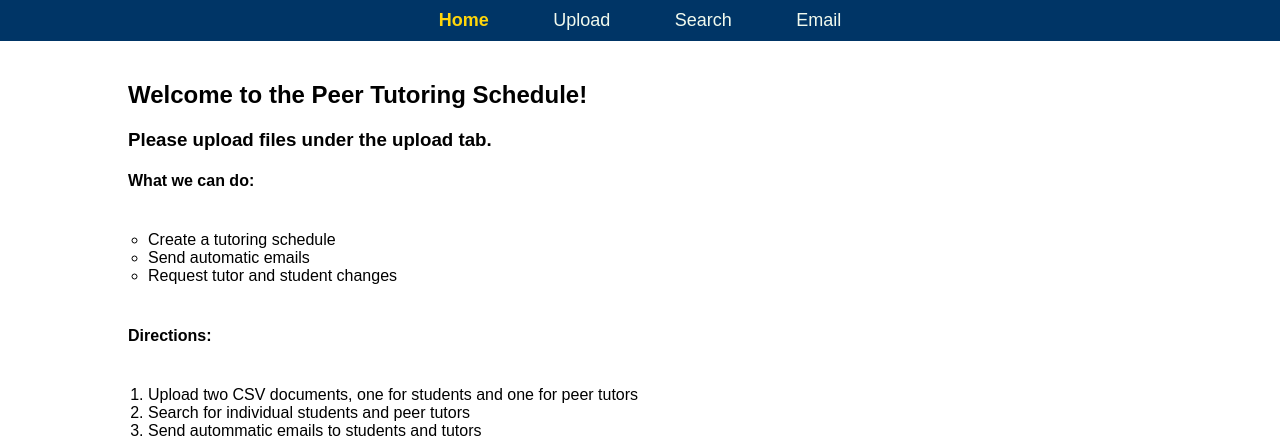
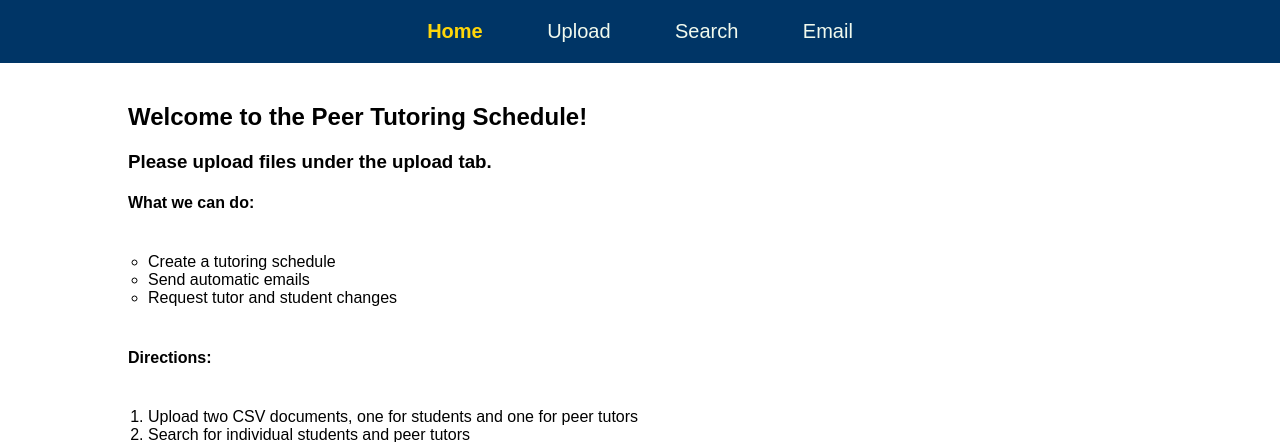
Before and after one commit to ben-steinberg-geffen/Peer-Tutoring-Scheduler, a Flask app: page / in a window 1280 px wide. Shown: the top 442 px of the page. Run offline with Flask 3, Linux system fonts and the light colour scheme.

```diff
--- a/static/style.css
+++ b/static/style.css
@@ -16,7 +16,7 @@ body {
 /*navigation style*/
 nav {
     background-color: #003566;
-    padding: 10px;
+    padding: 20px;
     text-align: center;
 }
 
@@ -24,7 +24,7 @@ nav a {
     color: #f1faee;
     margin: 0 15px;
     text-decoration: none;
-    font-size: 18px;
+    font-size: 20px;
     padding: 10px 15px;
 }
 
```
